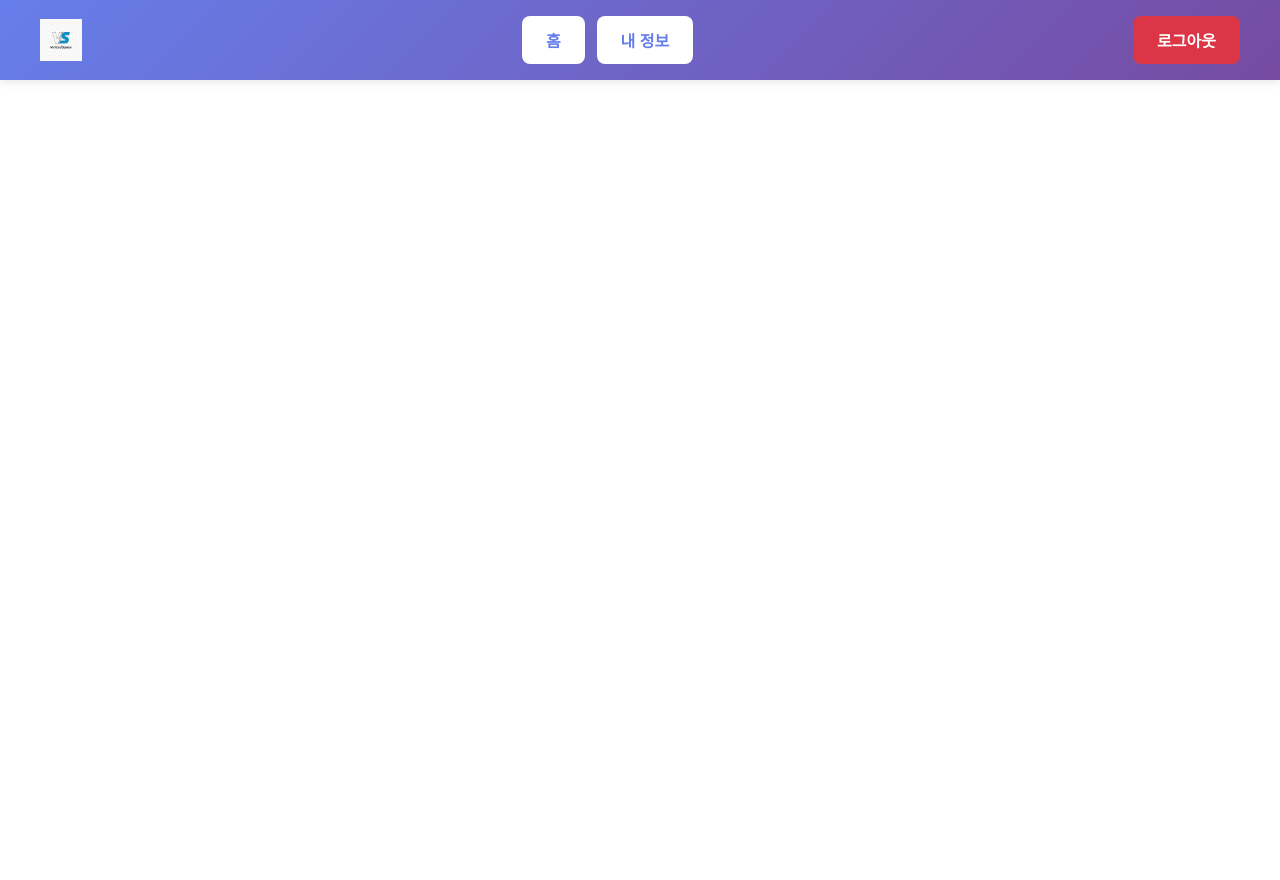
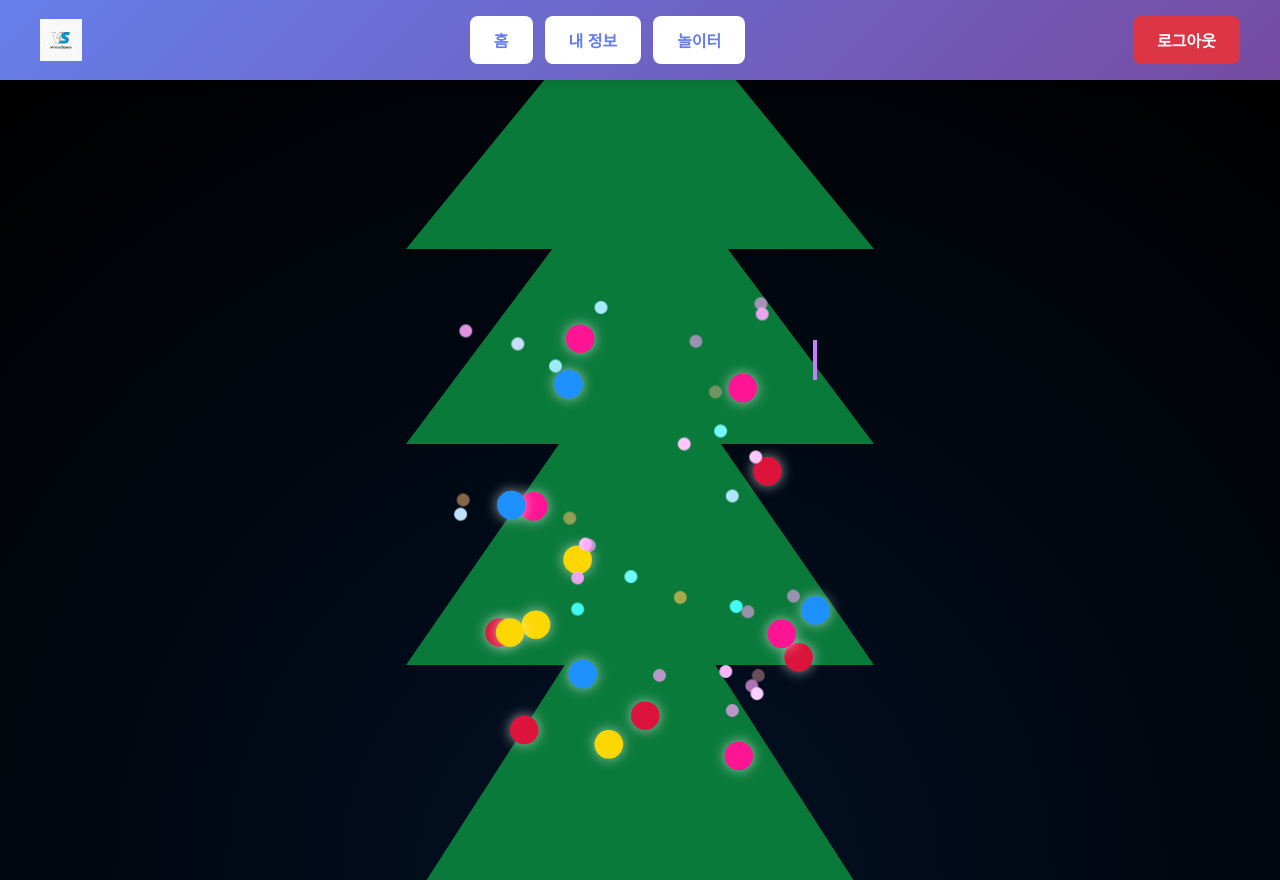
Before and after one commit to MJay1123/VictorySpace, a Vue app in the folder FrontEnd/: page /main/playground in a window 1280 px wide. Before the commit this address had no page. Before the commit the page ends 800 px from the top, so only its background shows below. Built offline with nearby package versions, Linux system fonts and the light colour scheme.

Commit message:
feat : 놀이터 페이지 제작

```diff
--- /dev/null
+++ b/FrontEnd/src/components/ChristmasTree.vue
@@ -0,0 +1,187 @@
+<template>
+  <div class="scene">
+    <!-- ⭐ Star -->
+    <div class="star">★</div>
+
+    <!-- 🎄 Tree -->
+    <div class="tree">
+      <div class="layer l1"></div>
+      <div class="layer l2"></div>
+      <div class="layer l3"></div>
+      <div class="layer l4"></div>
+
+      <!-- ornaments -->
+      <span v-for="(o, i) in ornaments" :key="i" class="ornament" :style="o" />
+
+      <!-- lights -->
+      <span v-for="(l, i) in lights" :key="'l' + i" class="light" :style="l" />
+    </div>
+
+    <!-- 🎆 Fireworks -->
+    <div v-for="(f, i) in fireworks" :key="i" class="firework" :style="f.style">
+      <span v-for="n in 12" :key="n" :style="{ transform: `rotate(${n * 30}deg)` }" />
+    </div>
+  </div>
+</template>
+
+<script setup>
+import { ref, onMounted } from 'vue'
+
+const ornaments = ref(
+  Array.from({ length: 18 }).map(() => ({
+    left: `${15 + Math.random() * 70}%`,
+    top: `${25 + Math.random() * 55}%`,
+    background: ['crimson', 'gold', 'dodgerblue', 'deeppink'][Math.floor(Math.random() * 4)]
+  }))
+)
+
+const lights = ref(
+  Array.from({ length: 30 }).map(() => ({
+    left: `${10 + Math.random() * 80}%`,
+    top: `${25 + Math.random() * 55}%`,
+    animationDelay: `${Math.random() * 2}s`
+  }))
+)
+
+const fireworks = ref([])
+
+onMounted(() => {
+  setInterval(() => {
+    const colors = ['#ff4d4d', '#ffd93d', '#4dd2ff', '#c77dff', '#5cff8d']
+
+    fireworks.value.push({
+      style: {
+        left: `${Math.random() * 90}%`,
+        top: `${Math.random() * 40}%`,
+        '--c': colors[Math.floor(Math.random() * colors.length)]
+      }
+    })
+
+    setTimeout(() => fireworks.value.shift(), 1800)
+  }, 1200)
+})
+</script>
+
+<style scoped>
+.scene {
+  height: 100vh;
+  background: radial-gradient(circle at bottom, #021024, #000);
+  position: relative;
+  overflow: hidden;
+}
+
+/* ⭐ STAR */
+.star {
+  position: absolute;
+  top: 10%;
+  left: 50%;
+  transform: translateX(-50%);
+  font-size: 80px;
+  color: gold;
+  text-shadow: 0 0 30px gold, 0 0 60px gold;
+  animation: pulse 2s infinite alternate;
+}
+
+@keyframes pulse {
+  from {
+    transform: translateX(-50%) scale(1);
+  }
+
+  to {
+    transform: translateX(-50%) scale(1.2);
+  }
+}
+
+/* 🎄 TREE */
+.tree {
+  position: absolute;
+  bottom: 8%;
+  left: 50%;
+  transform: translateX(-50%) scale(1.3);
+}
+
+.layer {
+  width: 0;
+  border-left: 180px solid transparent;
+  border-right: 180px solid transparent;
+  border-bottom: 220px solid #0a7a3a;
+  margin-top: -90px;
+}
+
+.l2 {
+  border-bottom-width: 240px;
+}
+
+.l3 {
+  border-bottom-width: 260px;
+}
+
+.l4 {
+  border-bottom-width: 280px;
+}
+
+/* 🎈 ORNAMENTS */
+.ornament {
+  position: absolute;
+  width: 22px;
+  height: 22px;
+  border-radius: 50%;
+  box-shadow: 0 0 10px rgba(255, 255, 255, 0.6);
+}
+
+/* ✨ LIGHTS */
+.light {
+  position: absolute;
+  width: 10px;
+  height: 10px;
+  border-radius: 50%;
+  background: yellow;
+  animation: blink 1.2s infinite alternate, hue 4s infinite linear;
+}
+
+@keyframes blink {
+  from {
+    opacity: 0.4;
+  }
+
+  to {
+    opacity: 1;
+  }
+}
+
+@keyframes hue {
+  to {
+    filter: hue-rotate(360deg);
+  }
+}
+
+/* 🎆 FIREWORKS */
+.firework {
+  position: absolute;
+  width: 10px;
+  height: 10px;
+}
+
+.firework span {
+  position: absolute;
+  width: 4px;
+  height: 40px;
+  background: var(--c);
+  top: 0;
+  left: 3px;
+  transform-origin: bottom;
+  animation: spark 1.6s ease-out forwards;
+}
+
+@keyframes spark {
+  from {
+    transform: rotate(var(--r)) scaleY(0);
+    opacity: 1;
+  }
+
+  to {
+    transform: rotate(var(--r)) scaleY(1.5);
+    opacity: 0;
+  }
+}
+</style>
--- a/FrontEnd/src/components/Header.vue
+++ b/FrontEnd/src/components/Header.vue
@@ -8,6 +8,7 @@
       <div class="left-buttons">
         <button @click="goHome" class="home-button">홈</button>
         <button @click="goProfile" class="profile-button">내 정보</button>
+        <button @click="goPlayground" class="playground-button">놀이터</button>
       </div>
 
       <button @click="openLogoutModal" class="logout-button">로그아웃</button>
@@ -30,6 +31,10 @@ const goHome = () => {
 
 const goProfile = () => {
   router.push('/main/profile')
+}
+
+const goPlayground = () => {
+  router.push('/main/playground')
 }
 
 const showLogoutModal = ref(false)
@@ -78,7 +83,8 @@ const closeLogoutModal = () => {
 }
 
 .home-button,
-.profile-button {
+.profile-button,
+.playground-button {
   padding: 0.75rem 1.5rem;
   background: white;
   color: #667eea;
--- a/FrontEnd/src/router/index.js
+++ b/FrontEnd/src/router/index.js
@@ -6,6 +6,7 @@ import MainPage from '../views/MainPage.vue'
 import ProfileView from '../views/ProfileView.vue'
 import VoteListView from '../views/VoteListView.vue'
 import VoteDetailView from '../views/VoteDetailView.vue'
+import PlaygroundView from '../views/PlaygroundView.vue'
 
 const router = createRouter({
   history: createWebHistory(),
@@ -58,6 +59,11 @@ const router = createRouter({
           path: 'profile',
           name: 'profile',
           component: ProfileView
+        },
+        {
+          path: 'playground',
+          name: 'Playground',
+          component: PlaygroundView,
         }
       ]
     }
--- /dev/null
+++ b/FrontEnd/src/views/PlaygroundView.vue
@@ -0,0 +1,12 @@
+<template>
+<ChristmasTree></ChristmasTree>
+</template>
+
+<script setup>
+import ChristmasTree from '../components/ChristmasTree.vue';
+
+</script>
+
+<style scoped>
+
+</style>
```
